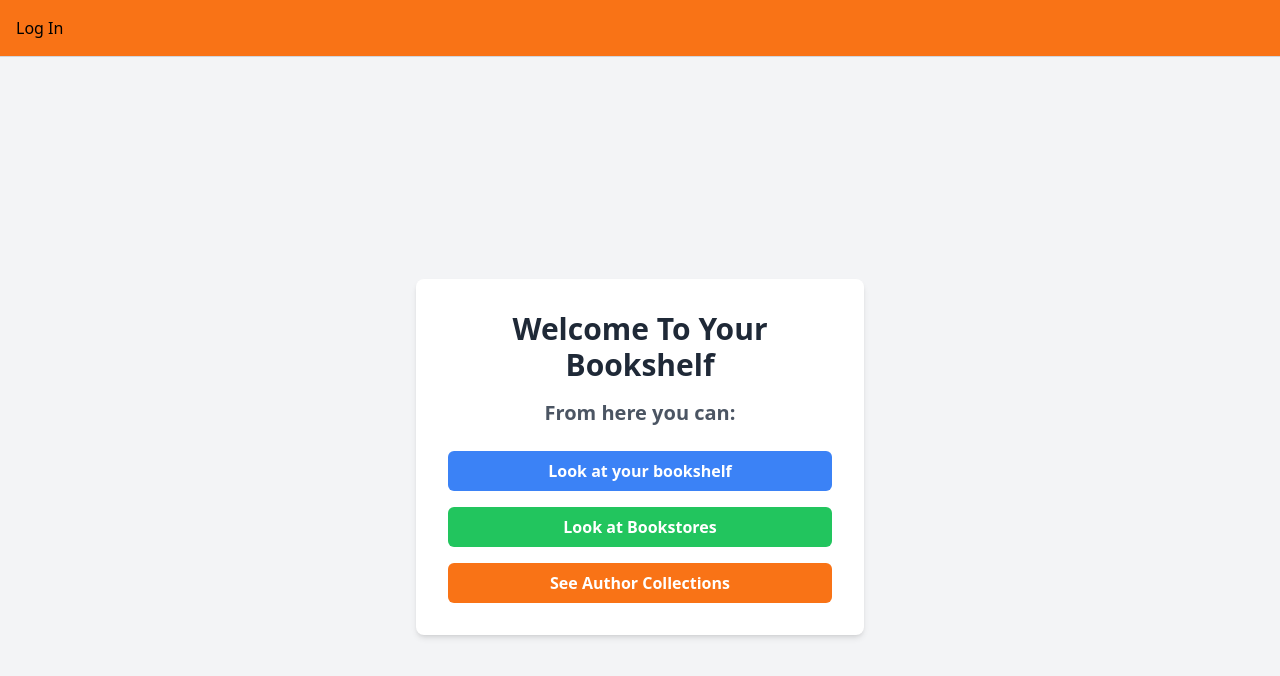
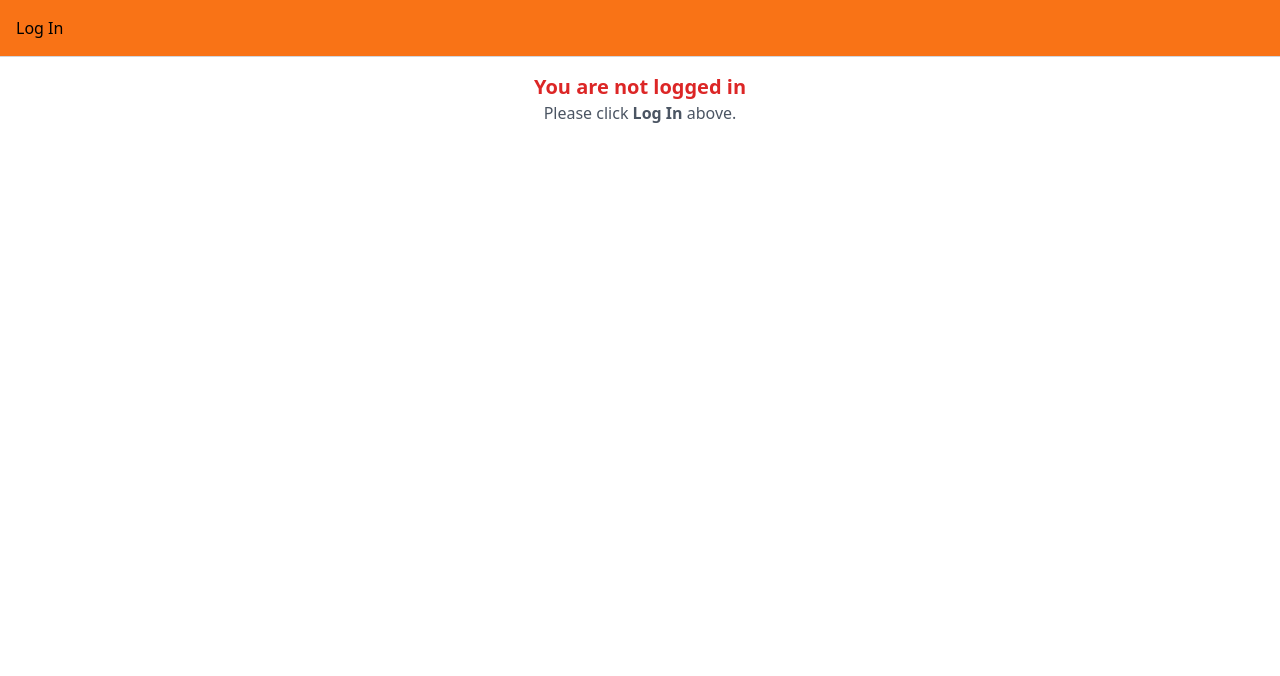
Before and after one commit to GitMcMillan/capstone, a React (Create React App) app in the folder client/: page / in a window 1280 px wide. Shown: the top 676 px of the page. Built offline with nearby package versions, Linux system fonts and the light colour scheme; no server answers.

Commit message:
pages not displayuing unless logged in

```diff
--- a/client/src/components/AuthorList.js
+++ b/client/src/components/AuthorList.js
@@ -2,10 +2,12 @@
 import React, { useContext, useState } from "react";
 import { AuthorContext } from "./Helper/AuthorContext";
 import { Link } from "react-router-dom";
+import { UserContext } from "./Helper/Context";
 
 const AuthorDisplay = () => {
   const { authorData, handleAddAuthor } = useContext(AuthorContext);
   const [formData, setFormData] = useState({ name: "" });
+  const { user } = useContext(UserContext);
 
   const handleChange = (e) => {
     const { name, value } = e.target;
@@ -20,6 +22,19 @@ const AuthorDisplay = () => {
 
     setFormData({ name: "" });
   };
+
+  if (!user) {
+    return (
+      <div className="text-center p-4">
+        <h2 className="text-xl font-bold text-red-600">
+          You are not logged in
+        </h2>
+        <p className="text-gray-600">
+          Please click <span className="font-bold">Log In</span> above.
+        </p>
+      </div>
+    );
+  }
 
   return (
     <div>
--- a/client/src/components/BookList.js
+++ b/client/src/components/BookList.js
@@ -59,6 +59,19 @@ const BookDisplay = () => {
   const filteredBooks = user
     ? bookData.filter((book) => book.user_id === user.id)
     : [];
+
+  if (!user) {
+    return (
+      <div className="text-center p-4">
+        <h2 className="text-xl font-bold text-red-600">
+          You are not logged in
+        </h2>
+        <p className="text-gray-600">
+          Please click <span className="font-bold">Log In</span> above.
+        </p>
+      </div>
+    );
+  }
 
   return (
     <div>
--- a/client/src/components/BookstoreList.js
+++ b/client/src/components/BookstoreList.js
@@ -1,6 +1,7 @@
 // erase
 import React, { useContext, useState } from "react";
 import { BookstoreContext } from "./Helper/BookstoreContext";
+import { UserContext } from "./Helper/Context";
 
 const BookstoreDisplay = () => {
   const { bookstoreData, setBookstoreData } = useContext(BookstoreContext);
@@ -9,6 +10,7 @@ const BookstoreDisplay = () => {
     address: "",
     phone_number: "",
   });
+  const { user } = useContext(UserContext);
 
   const handleChange = (e) => {
     const { name, value } = e.target;
@@ -30,6 +32,19 @@ const BookstoreDisplay = () => {
       })
       .catch((error) => console.error("Error adding bookstore:", error));
   };
+
+  if (!user) {
+    return (
+      <div className="text-center p-4">
+        <h2 className="text-xl font-bold text-red-600">
+          You are not logged in
+        </h2>
+        <p className="text-gray-600">
+          Please click <span className="font-bold">Log In</span> above.
+        </p>
+      </div>
+    );
+  }
 
   return (
     <div>
--- a/client/src/components/HomePage.js
+++ b/client/src/components/HomePage.js
@@ -1,7 +1,23 @@
-import React from "react";
+import { React, useContext } from "react";
 import { Link } from "react-router-dom";
+import { UserContext } from "./Helper/Context";
 
 const HomePage = () => {
+  const { user } = useContext(UserContext);
+
+  if (!user) {
+    return (
+      <div className="text-center p-4">
+        <h2 className="text-xl font-bold text-red-600">
+          You are not logged in
+        </h2>
+        <p className="text-gray-600">
+          Please click <span className="font-bold">Log In</span> above.
+        </p>
+      </div>
+    );
+  }
+
   return (
     <div className="flex items-center justify-center min-h-screen bg-gray-100">
       <div className="bg-white shadow-md rounded-lg p-8 max-w-md text-center">
--- a/client/src/components/SingleAuthor.js
+++ b/client/src/components/SingleAuthor.js
@@ -1,10 +1,12 @@
 import React, { useContext, useEffect } from "react";
 import { AuthorContext } from "./Helper/AuthorContext";
 import { useParams } from "react-router-dom";
+import { UserContext } from "./Helper/Context";
 
 const SingleAuthor = () => {
   const { id } = useParams();
   const { fetchAuthorById, authorById } = useContext(AuthorContext);
+  const { user } = useContext(UserContext);
   console.log("Author details:", authorById);
   console.log("Fetched ID:", id);
   console.log("Authors books", authorById.books);
@@ -13,8 +15,17 @@ const SingleAuthor = () => {
     fetchAuthorById(parseInt(id));
   }, [id, fetchAuthorById]);
 
-  if (!authorById) {
-    return <p>Loading Author details...</p>;
+  if (!user) {
+    return (
+      <div className="text-center p-4">
+        <h2 className="text-xl font-bold text-red-600">
+          You are not logged in
+        </h2>
+        <p className="text-gray-600">
+          Please click <span className="font-bold">Log In</span> above.
+        </p>
+      </div>
+    );
   }
 
   return (
--- a/client/src/components/SingleBook.js
+++ b/client/src/components/SingleBook.js
@@ -1,10 +1,13 @@
 import React, { useContext, useState, useEffect } from "react";
 import { BookContext } from "./Helper/BookContext";
 import { useParams, useHistory } from "react-router-dom";
+import { UserContext } from "./Helper/Context";
 
 const SingleBook = () => {
   const { id } = useParams();
   const history = useHistory();
+  const { user } = useContext(UserContext);
+
   const {
     fetchBookById,
     bookById,
@@ -77,8 +80,17 @@ const SingleBook = () => {
 
   const closeModal = () => setShowModal(false);
 
-  if (!bookById) {
-    return <p>Loading book details...</p>;
+  if (!user) {
+    return (
+      <div className="text-center p-4">
+        <h2 className="text-xl font-bold text-red-600">
+          You are not logged in
+        </h2>
+        <p className="text-gray-600">
+          Please click <span className="font-bold">Log In</span> above.
+        </p>
+      </div>
+    );
   }
 
   return (
```
